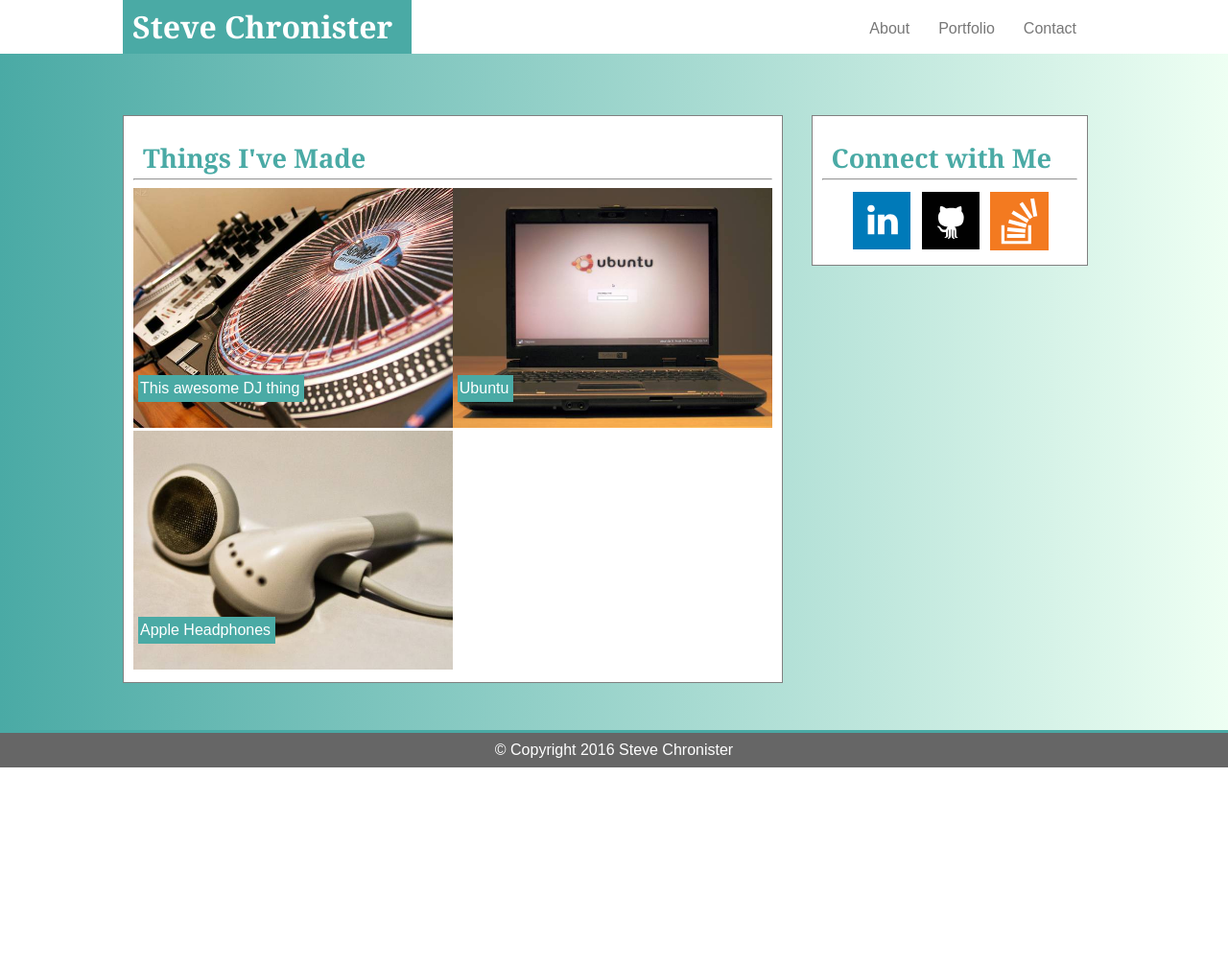
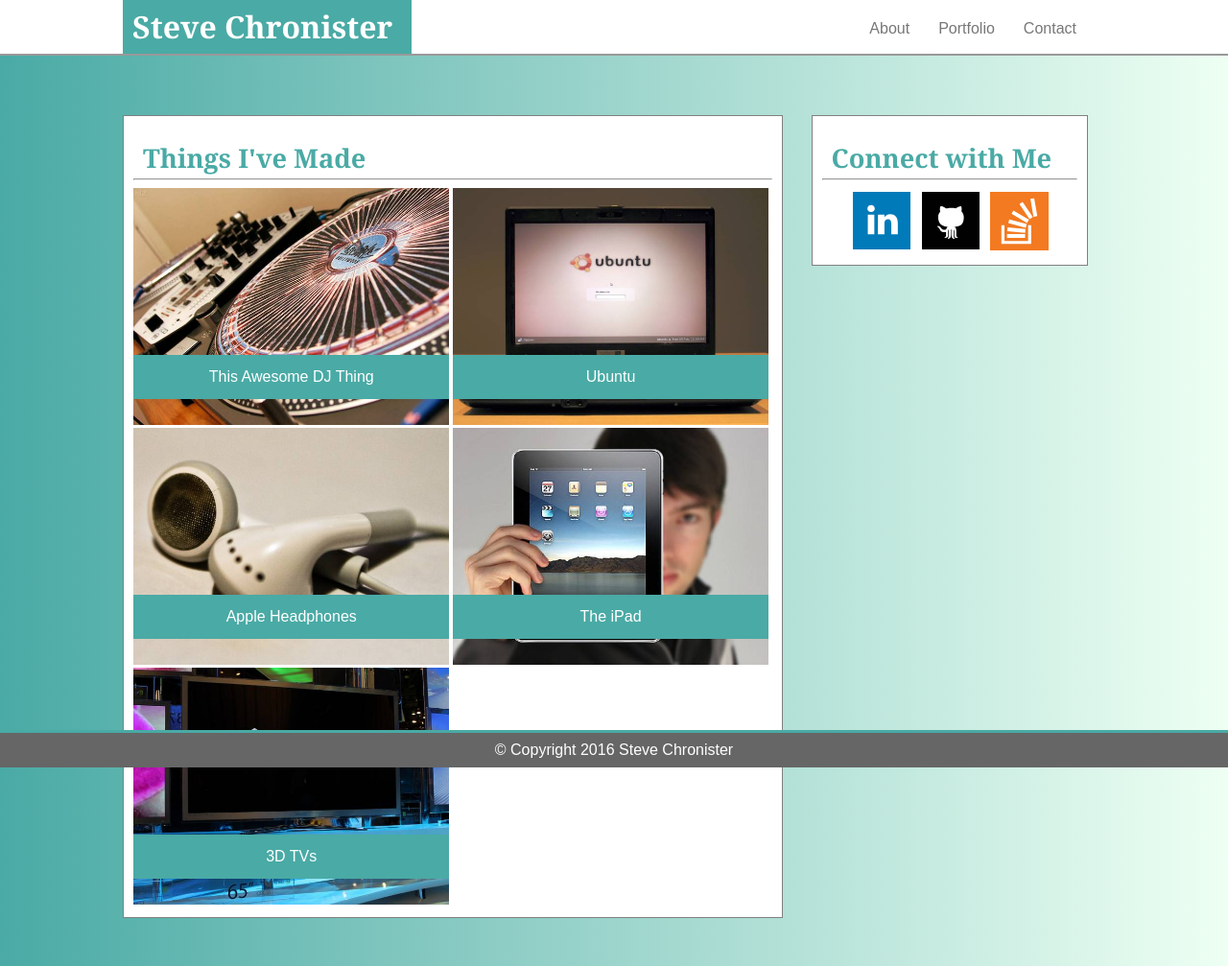
Before and after one commit to schronister/Basic-Portfolio, a PHP site: page /portfolio.html in a window 1280 px wide. Shown: the whole page at 96% size. Before the commit the page ends 800 px from the top, so only its background shows below. Run offline with PHP 8.4, Linux system fonts and the light colour scheme.

Commit message:
ok actually the final changes this time

```diff
--- a/assets/css/style.css
+++ b/assets/css/style.css
@@ -36,6 +36,7 @@
 	top:0px;
 	width:100%;
 	z-index: 5;
+	border-bottom:2px solid #999999;
 }
 
 
@@ -171,8 +172,8 @@
 
 
 .portfolio-image{
-	width:100%;
-	margin:auto;
+	width:99%;
+	margin-right:2px;
 
 }
 
@@ -184,8 +185,9 @@
 .image-text{
 	position:absolute;
 	bottom:12%;
-	left:5px;
 	background: #4aaaa5;
 	color:white;
-	padding:6px 5px 6px 2px;
+	padding:15px 0px 15px 0px;
+	width:99%;
+	text-align:center;
 }
--- a/contact.html
+++ b/contact.html
@@ -35,9 +35,9 @@
 			<h2>Connect with Me</h2>
 			<hr>
 			<div class="icons">
-				<a href="https://www.linkedin.com/in/steve-chronister-59a7b823" target="_blank"><img class="social" src="assets/images/1477594633_linkedin_square_color.svg"></a>
-				<a href="https://github.com/schronister" target="_blank"><img class="social" src="assets/images/1477594626_github_square_black.svg"></a>
-				<a href="http://stackexchange.com/users/9269763/steve-chronister" target="_blank"><img class="social2" src="assets/images/1477594648_overflow.svg"></a>
+				<a href="https://www.linkedin.com/in/steve-chronister-59a7b823" target="_blank"><img class="social" src="assets/images/1477594633_linkedin_square_color.svg" alt="linkedin logo"></a>
+				<a href="https://github.com/schronister" target="_blank"><img class="social" src="assets/images/1477594626_github_square_black.svg" alt="github logo"></a>
+				<a href="http://stackexchange.com/users/9269763/steve-chronister" target="_blank"><img class="social2" src="assets/images/1477594648_overflow.svg" alt="stack exchange logo"></a>
 			</div>
 
 
--- a/index.html
+++ b/index.html
@@ -32,9 +32,9 @@
 			<h2>Connect with Me</h2>
 			<hr>
 			<div class="icons">
-				<a href="https://www.linkedin.com/in/steve-chronister-59a7b823" target="_blank"><img class="social" src="assets/images/1477594633_linkedin_square_color.svg"></a>
-				<a href="https://github.com/schronister" target="_blank"><img class="social" src="assets/images/1477594626_github_square_black.svg"></a>
-				<a href="http://stackexchange.com/users/9269763/steve-chronister" target="_blank"><img class="social2" src="assets/images/1477594648_overflow.svg"></a>
+				<a href="https://www.linkedin.com/in/steve-chronister-59a7b823" target="_blank"><img class="social" src="assets/images/1477594633_linkedin_square_color.svg" alt="linkedin logo"></a>
+				<a href="https://github.com/schronister" target="_blank"><img class="social" src="assets/images/1477594626_github_square_black.svg" alt="github logo"></a>
+				<a href="http://stackexchange.com/users/9269763/steve-chronister" target="_blank"><img class="social2" src="assets/images/1477594648_overflow.svg" alt="stack exchange logo"></a>
 			</div>
 
 
--- a/portfolio.html
+++ b/portfolio.html
@@ -22,16 +22,24 @@
 			<hr>
 			<div class="portfolio-pics">
 				<div class="image">
-					<img class="portfolio-image" src="assets/images/technics.jpg">
-					<h3 class="image-text">This awesome DJ thing</h3>
+					<img class="portfolio-image" src="assets/images/technics.jpg" alt="a turntable">
+					<h3 class="image-text">This Awesome DJ Thing</h3>
 				</div>
 				<div class="image">
-					<img class="portfolio-image" src="assets/images/technics2.jpg">
+					<img class="portfolio-image" src="assets/images/technics2.jpg" alt="a computer screen">
 					<h3 class="image-text">Ubuntu</h3>
 				</div>
 				<div class="image">
-					<img class="portfolio-image" src="assets/images/technics3.jpg">
+					<img class="portfolio-image" src="assets/images/technics3.jpg" alt="a pair of headphones">
 					<h3 class="image-text">Apple Headphones</h3>
+				</div>
+				<div class="image">
+					<img class="portfolio-image" src="assets/images/technics4.jpg" alt="an iPad">
+					<h3 class="image-text">The iPad</h3>
+				</div>
+				<div class="image">
+					<img class="portfolio-image" src="assets/images/technics5.jpg" alt="a TV">
+					<h3 class="image-text">3D TVs</h3>
 				</div>
 			</div>
 		</section>
@@ -39,9 +47,9 @@
 			<h2>Connect with Me</h2>
 			<hr>
 			<div class="icons">
-				<a href="https://www.linkedin.com/in/steve-chronister-59a7b823" target="_blank"><img class="social" src="assets/images/1477594633_linkedin_square_color.svg"></a>
-				<a href="https://github.com/schronister" target="_blank"><img class="social" src="assets/images/1477594626_github_square_black.svg"></a>
-				<a href="http://stackexchange.com/users/9269763/steve-chronister" target="_blank"><img class="social2" src="assets/images/1477594648_overflow.svg"></a>
+				<a href="https://www.linkedin.com/in/steve-chronister-59a7b823" target="_blank"><img class="social" src="assets/images/1477594633_linkedin_square_color.svg" alt="linkedin logo"></a>
+				<a href="https://github.com/schronister" target="_blank"><img class="social" src="assets/images/1477594626_github_square_black.svg" alt="github logo"></a>
+				<a href="http://stackexchange.com/users/9269763/steve-chronister" target="_blank"><img class="social2" src="assets/images/1477594648_overflow.svg" alt="stack exchange logo"></a>
 			</div>
 
 
```
Also changed, not shown: assets/images/technics4.jpg (added), assets/images/technics5.jpg (added).
